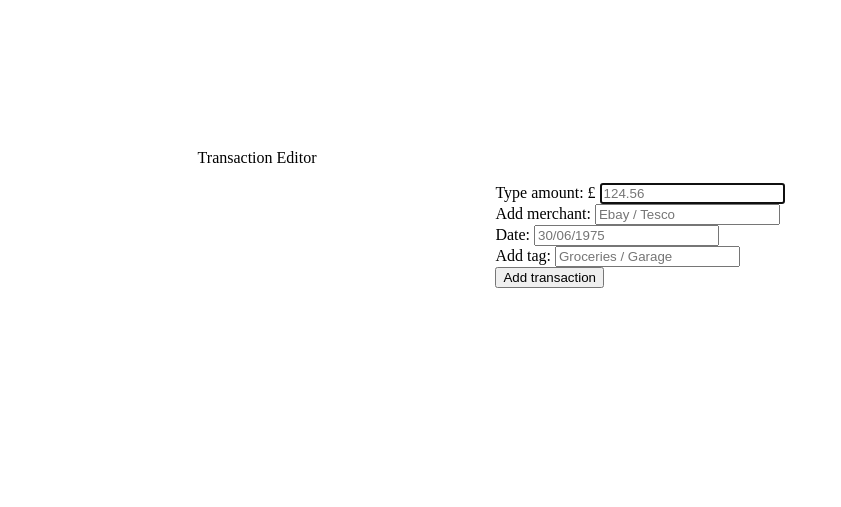
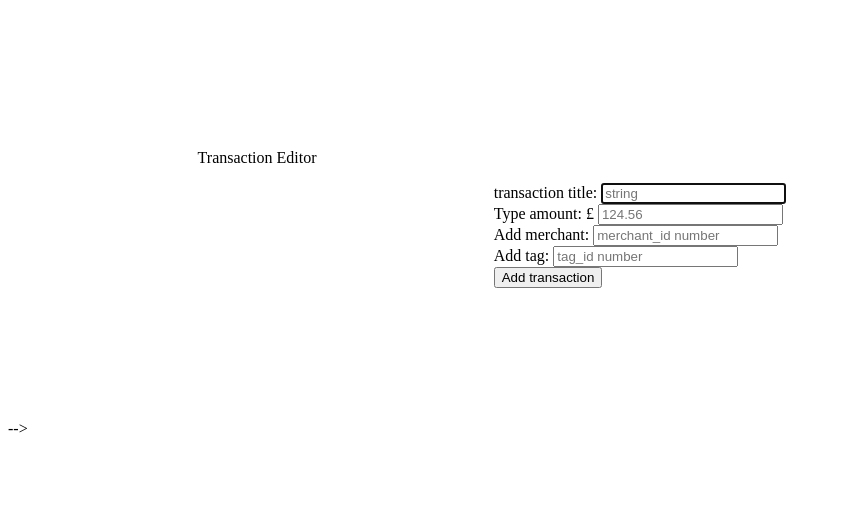
Before and after one commit to kafejkarz/Spending_trucker, a Flask app: page /transactions/new in a window 1280 px wide. Shown: the part 26-533 px from the top of the page, without its empty margins (0-841 px from the left). Run offline with Flask 2, Linux system fonts and the light colour scheme; data that the repository does not hold is empty; some libraries are stand-ins or nearby versions.

Commit message:
added delete button

```diff
--- a/controllers/transactions_controller.py
+++ b/controllers/transactions_controller.py
@@ -27,11 +27,15 @@ def new_transaction():
 
 @transactions_blueprint.route("/transactions", methods=['POST'])
 def create_transaction():
+    transaction_title =request.form["transaction_title"]
     amount = request.form['amount']
     merchant = request.form['merchant']
-    date = request.form['date']
     tag = request.form['tag']
-    # transaction =transaction_repository.select()
-    # new_transaction = Transaction(transaction_title, amount, tag_id, merchand_id)
-    # transaction_repository.save(new_transaction)
+    new_transaction = Transaction(transaction_title, amount, merchant , tag )
+    transaction_repository.save(new_transaction)
     return redirect('/transactions')
+
+@transactions_blueprint.route("/transactions/<id>/delete", methods=['POST'])
+def delete_transaction(id):
+    transaction_repository.delete(id)
+    return redirect("/transactions")
--- a/repositories/tag_repository.py
+++ b/repositories/tag_repository.py
@@ -27,7 +27,7 @@ def select_all():
 
 
 def select(id):
-    Tag = None
+    tag = None
     sql = "SELECT * FROM tags WHERE id = %s"
     values = [id]
     result = run_sql(sql, values)[0]
--- a/repositories/transaction_repository.py
+++ b/repositories/transaction_repository.py
@@ -3,13 +3,17 @@ from db.run_sql import run_sql
 from models.transaction import Transaction
 from models.merchant import Merchant
 from models.tag import Tag
+import pdb
 
-import repositories.transaction_repository as transaction_repository
+
+import repositories.tag_repository as tag_repository
+import repositories.merchant_repository as merchant_repository
 
 
 def save(transaction):
     sql = "INSERT INTO transactions (transaction_title, amount, tag_id, merchant_id) VALUES (%s, %s, %s, %s) RETURNING * "
     values = [transaction.transaction_title, transaction.amount, transaction.tag_id, transaction.merchant_id]
+
     results = run_sql(sql, values)
     id = results[0]['id']
     transaction.id = id
@@ -20,9 +24,9 @@ def select_all():
     sql = "SELECT * FROM transactions"
     results = run_sql(sql)
     for row in results:
-        tag = tag_repository.select(row['tag_ig'])
+        tag = tag_repository.select(row['tag_id'])
         merchant = merchant_repository.select(row['merchant_id'])
-        transaction = Transaction(row['transaction_title'], row['amount'], row['tag_id'],tag, merchant, row['merchant_id'])
+        transaction = Transaction(row['transaction_title'], row['amount'], row['tag_id'], row['merchant_id'], row["id"])
         transactions.append(transaction)
     return transactions
 
--- a/static/new.css
+++ b/static/new.css
@@ -22,6 +22,6 @@
 
 }
 .transaction{
-    width: 100%;
+    width: 10%;
 
 }
--- a/static/transactions.css
+++ b/static/transactions.css
@@ -2,7 +2,7 @@
     display: grid;
     grid-template-columns: auto;
     grid-template-rows: auto;
-    height: 600px;
+    /* height: 800px; */
     grid-template-areas:
     "back image"
     "balance alert"
@@ -36,5 +36,13 @@
 }
 .statements{
     background-color: burlywood;
+    width: 1000px;
+    height: 300px;
+    overflow: scroll;
+
 
 }
+.trash-button{
+    display: contents;
+    font-size: 40%;
+}
--- a/templates/base.html
+++ b/templates/base.html
@@ -9,6 +9,7 @@
     <link rel="stylesheet" href="{{ url_for('static', filename='new.css') }}">
     <link rel="stylesheet" href="https://fonts.googleapis.com">
     <link rel="stylesheet" href="https://fonts.gstatic.com" crossorigin>
+    <link rel="stylesheet" href="https://stackpath.bootstrapcdn.com/font-awesome/4.7.0/css/font-awesome.min.css" crossorigin="anonymous">
     <link href="https://fonts.googleapis.com/css2?family=Noto+Serif&display=swap" rel="stylesheet">
     <link href="https://fonts.googleapis.com/icon?family=Material+Icons" rel="stylesheet">
     <title>Document</title>
@@ -27,20 +28,23 @@
     </header>
 
     <main>
-        {% block account %}
+        <!-- {% block account %}
 
         {% endblock %}
 
-        <!-- new transaction -->
+        new transaction -->
 
-        {% block new_transaction %}
+         <!-- {% block new_transaction %}
 
+        {% endblock %} -->
+
+        {% block content %}
         {% endblock %}
 
 
-    {% block homepage %}
+    <!-- {% block homepage %}
 
-    {% endblock %}
+    {% endblock %} -->
 
 
     </main>
--- a/templates/transactions/new.html
+++ b/templates/transactions/new.html
@@ -13,20 +13,21 @@
         <div class="new_transaction">
             <form action="/transactions" method="post">
                 <div>
+                    <label for="transaction_title">transaction title:</label>
+                    <input type="text" id="transaction_title" name="transaction_title" placeholder="string" required autofocus>
+                </div>
+                <div>
                     <label for="amount">Type amount: £</label>
                     <input type="text" id="amount" name="amount" placeholder="124.56" required autofocus>
                 </div>
                 <div>
                     <label for="merchant">Add merchant:</label>
-                    <input type="text" id="merchant" name="merchant" placeholder="Ebay / Tesco" required autofocus>
+                    <input type="text" id="merchant" name="merchant" placeholder="merchant_id number" required autofocus>
                 </div>
-                <div>
-                    <label for="date">Date:</label>
-                    <input type="text" id="date" name="date" placeholder="30/06/1975" required autofocus>
-                </div>
+
                 <div>
                     <label for="tag">Add tag:</label>
-                    <input type="text" id="tag" name="tag" placeholder="Groceries / Garage" required autofocus>
+                    <input type="text" id="tag" name="tag" placeholder="tag_id number" required autofocus>
                 </div>
                 <button type="submit">Add transaction</button>
 
```
Also changed, not shown: console.py (+17 -0 lines), templates/transactions/index.html (+29 -1 lines), static/images/unnamed.png (renamed from static/images/monzo.png).
